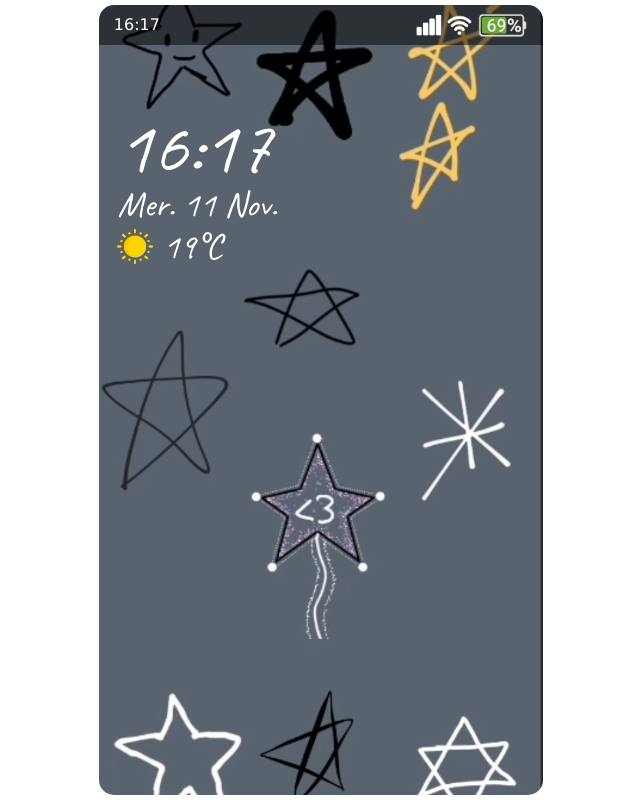
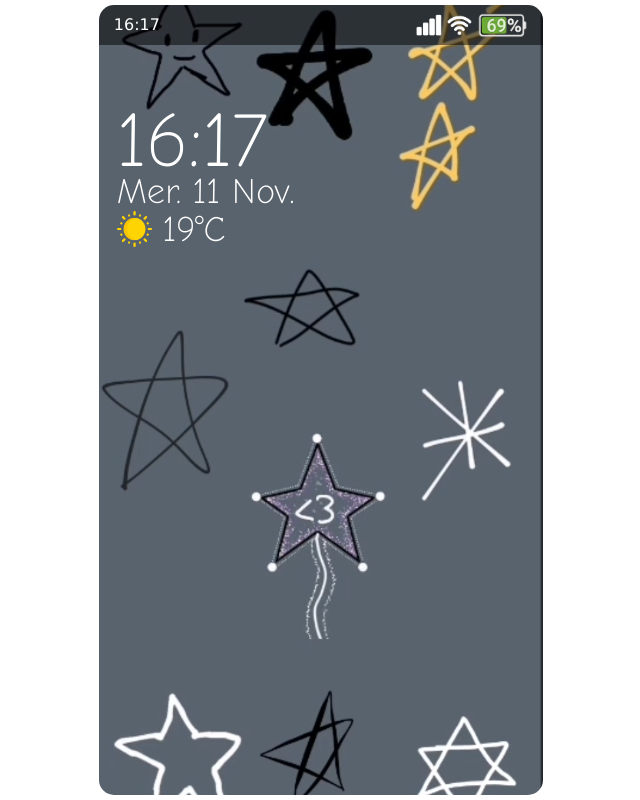
Before and after one commit to ElianoMi/TestTelephone, a plain HTML site: page index.html in a window 1280 px wide. Shown: the whole page, without its empty margins (319-959 px from the left). Drawn offline with Linux system fonts and the light colour scheme.

Commit message:
Correction Style

```diff
--- a/index.html
+++ b/index.html
@@ -6,7 +6,7 @@
 
     <link rel="preconnect" href="https://fonts.googleapis.com">
     <link rel="preconnect" href="https://fonts.gstatic.com" crossorigin>
-    <link href="https://fonts.googleapis.com/css2?family=Caveat&display=swap" rel="stylesheet">
+    <link href="https://fonts.googleapis.com/css2?family=Comic+Neue:wght@300;400&display=swap" rel="stylesheet">
 
     <link rel="stylesheet" href="style.css?v=2">
 </head>
--- a/style.css
+++ b/style.css
@@ -78,7 +78,7 @@ body {
 .time, .meteo {
     display: flex;
     color: white;
-    font-family: 'Caveat', cursive;
+    font-family: 'Comic Neue', cursive;
     font-weight: lighter;
 }
 .time {
```
